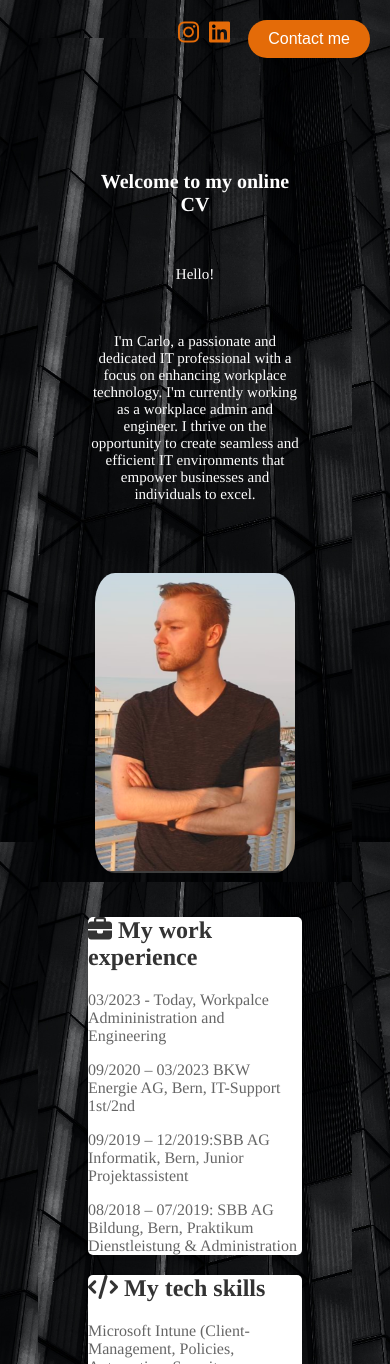
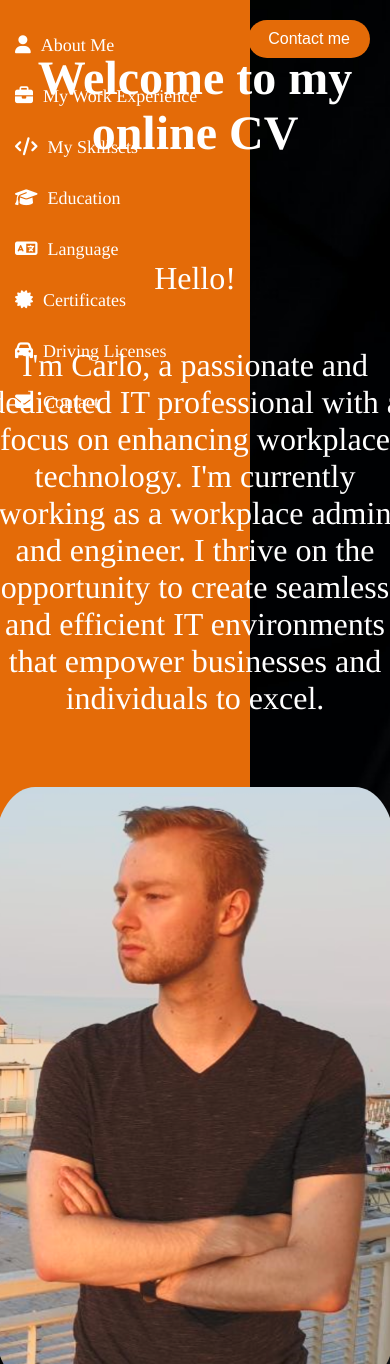
Before and after one commit to CarloRoethlisberger/MyPortfoliopage, an Angular app: page / in a window 390 px wide. Shown: the top 1364 px of the page. Built offline with nearby package versions, Linux system fonts and the light colour scheme.

Commit message:
Changes to media query

```diff
--- a/src/app/app.component.css
+++ b/src/app/app.component.css
@@ -219,51 +219,12 @@ img {
         /* Media Query for smaller screens --------------------------------------------------------------------------------------------------------------------- */
         @media screen and (max-width: 600px) {
 
+
             html, body {
-                height: 100%;
-                font-family: 'Times', sans-serif;
-                background-image: url('../assets/mobile_background.jpg'); /* Set the background image URL */
-            }
-
-            .starting_page h1 {
-                font-size: 20px;
-                border-radius: 15px;
-                margin-bottom: 50px;
-                margin-top: 50px;
-            }
-
-            .starting_page p {
-                font-size: 15px;
-                border-radius: 15px;
-                max-width: 500px;
-                margin: 0 auto; /* Add this line to center the text */
-                margin-bottom: 50px;
-            }
-
-            .starting_page img {
-                border-radius: 10%;
-                width: 200px;
-                height: 300px;
-                margin-top: 20px;
-            }
-
-            .container {
-                width: 100%; /* Make the container full width on smaller screens */
-                margin: 0px;
-                padding: 0px;
-
-            }
-
-            .sidebar {
-                display: none;
-            }
-
-            .project {
-                width: 100%; /* Make the project box full width on smaller screens */
-                margin: 0px;
-                padding: 0px;
-
-            }
+                padding: 0;
+                background-attachment: scroll;
+                background-image: url('../assets/mobile_background.jpg');
+                }
 
 
 
```
Also changed, not shown: 3 other files (tests, documents, lock files or other folders).
